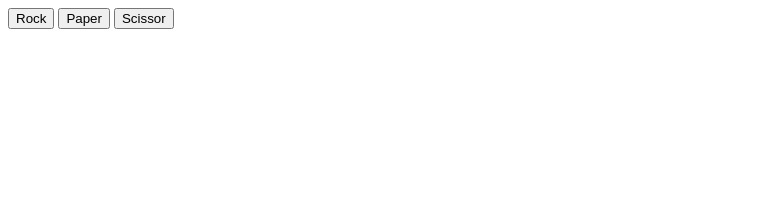
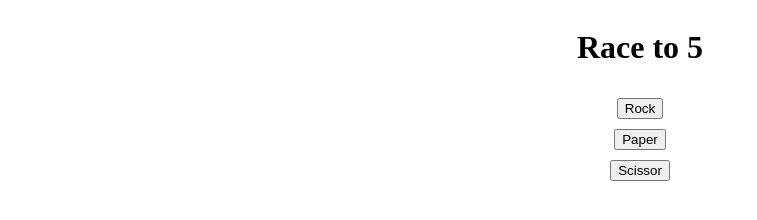
Before and after one commit to dcnacario/odin-rockpaperscissors, a plain HTML site: page index.html in a window 1280 px wide. Shown: the whole page, without its empty margins (0-757 px from the left). Drawn offline with Linux system fonts and the light colour scheme.

Commit message:
ADDING FLEXBOX
In order to center the elements.

```diff
--- a/external.js
+++ b/external.js
@@ -7,9 +7,10 @@ let draw = 0;
 
 const bod = document.querySelector("body");
 const div = document.createElement("div");
+
 const pPlayer = document.createElement("p");
 const pComputer = document.createElement("p");
-div.classList.add("result");
+div.setAttribute("id","result");
 
 bod.appendChild(div);
 
--- a/index.html
+++ b/index.html
@@ -5,8 +5,10 @@
     <meta name="viewport" content="width=device-width, initial-scale=1.0">
     <title>Rock Paper Scissor</title>
     <script src="./external.js" defer></script>
+    <link rel="stylesheet" href="./style.css">
 </head>
 <body>
+    <h1>Race to 5</h1>
     <button id="rock" value="rock">Rock</button>
     <button id="paper" value="paper">Paper</button>
     <button id="scissors" value="scissors">Scissor</button>
--- /dev/null
+++ b/style.css
@@ -0,0 +1,11 @@
+body {
+    display: flex;
+    justify-content: center;
+    align-items: center;
+    gap: 10px;
+    flex-direction: column;
+}
+
+button {
+    justify-self: flex-start;
+}
```
